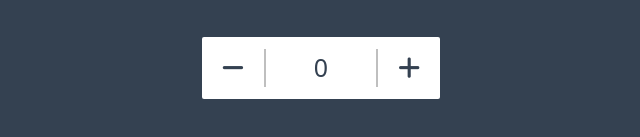
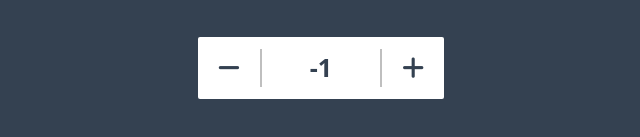
Before and after one commit to ahtasham2001/JavascriptProject, a plain HTML site: page 3-CounterApp/index.html in a window 1280 px wide. Both pictures are taken after a click on the button 562 px from the left and 435 px from the top of the page. Shown: the part 367-504 px from the top of the page, 319-959 px from the left. Drawn offline with nearby package versions, Linux system fonts and the light colour scheme.

Commit message:
Complete counter App

```diff
--- a/3-CounterApp/app.js
+++ b/3-CounterApp/app.js
@@ -0,0 +1,14 @@
+const counterValue = document.querySelector("#counter");
+
+const increment =()=>{
+    let value = parseInt(counterValue.innerHTML);
+    value = value + 1;
+    counterValue.innerText = value;
+
+};
+
+const decrement =()=>{
+    let value = parseInt(counterValue.innerHTML);
+    value = value - 1;
+    counterValue.innerText = value;
+};
--- a/3-CounterApp/index.html
+++ b/3-CounterApp/index.html
@@ -10,11 +10,11 @@
     <div class="w-[100vw] h-[100vh] flex flex-col items-center justify-center bg-[#344151] gap-10">
         <div class="text-[#0398d4] font-medium text-[20px]">Increment and Decrement</div>
         <div class="bg-white flex text-[25px] text-[#344151] rounded-sm gap-12 p-3 px-5">
-            <button class="border-r-2 border-[#bfbfbf] pr-5">
+            <button onclick = "decrement()" class="border-r-2 border-[#bfbfbf] pr-5">
                 <i class="fa-solid fa-minus"></i>
             </button>
-            <div>0</div>
-            <button class="border-l-2 border-[#bfbfbf] pl-5">
+            <div id= "counter" class="font-bold">0</div>
+            <button onclick = "increment()" class="border-l-2 border-[#bfbfbf] pl-5">
                 <i class="fa-solid fa-plus"></i>
             </button>
         </div>
```
